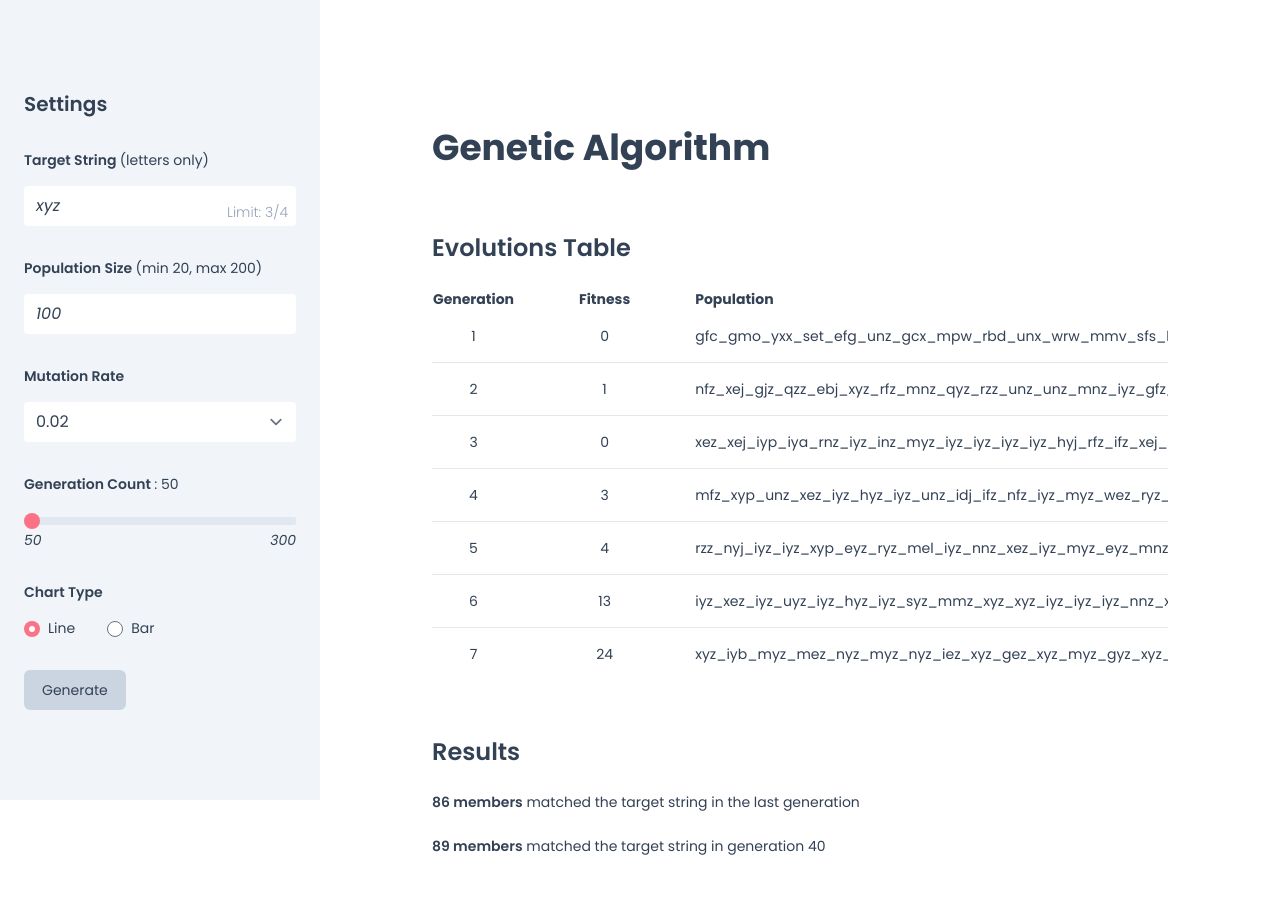
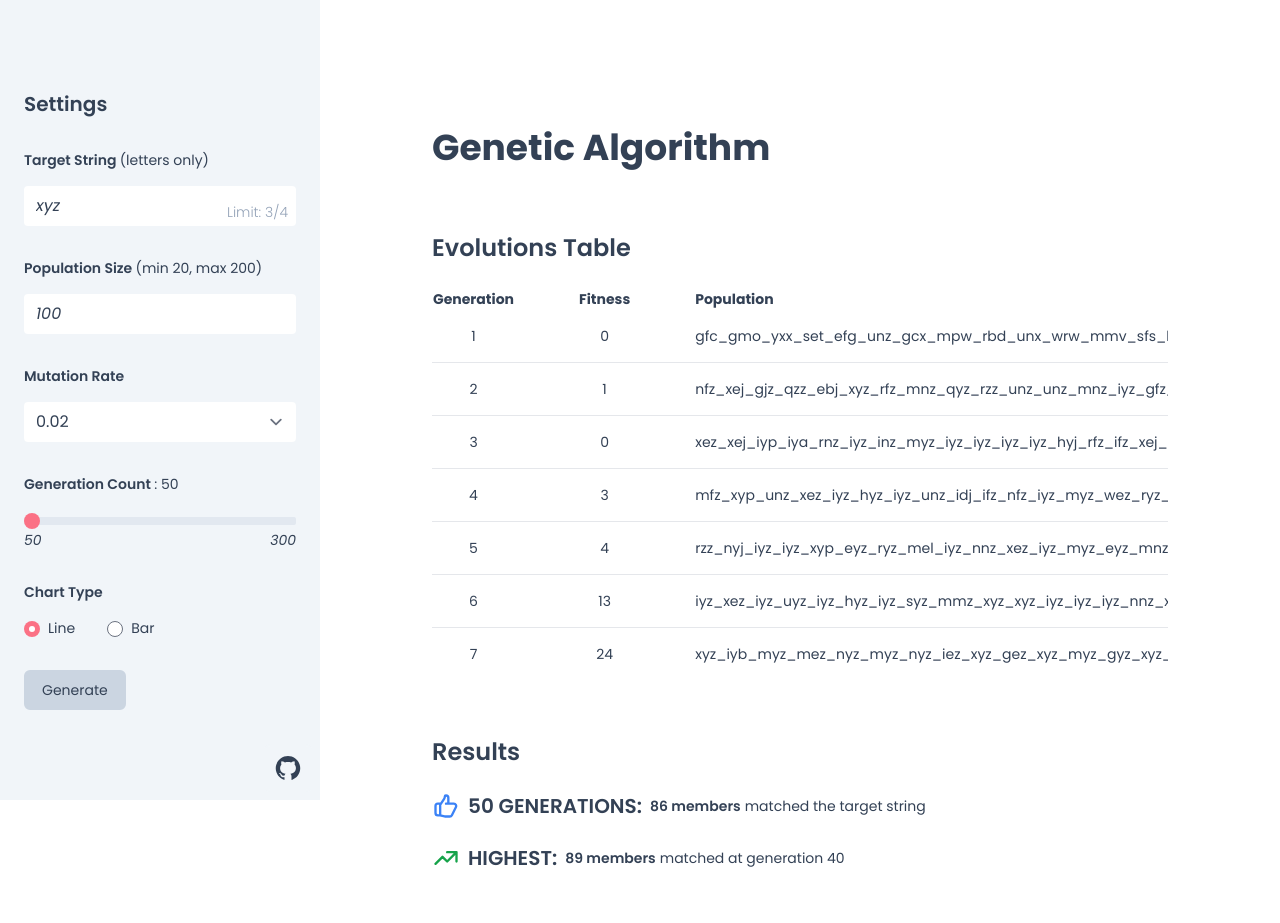
Before and after one commit to Randell-janus/genetic-algorithm, a Next.js app: page / in a window 1280 px wide. Shown: the top 923 px of the page. Built offline with nearby package versions, Linux system fonts and the light colour scheme.

Commit message:
added github source button link, updated results section

```diff
--- a/components/icons.js
+++ b/components/icons.js
@@ -1,3 +1,6 @@
+import Link from "next/link";
+import { AiFillGithub } from "react-icons/ai";
+
 export const ChevronLeft = ({ className }) => {
   return (
     <svg
@@ -31,3 +34,51 @@ export const Settings = ({ className }) => {
     </svg>
   );
 };
+
+export const Trending = ({ className }) => {
+  return (
+    <svg
+      xmlns="http://www.w3.org/2000/svg"
+      className={className}
+      fill="none"
+      viewBox="0 0 24 24"
+      stroke="currentColor"
+      strokeWidth={2}
+    >
+      <path
+        strokeLinecap="round"
+        strokeLinejoin="round"
+        d="M13 7h8m0 0v8m0-8l-8 8-4-4-6 6"
+      />
+    </svg>
+  );
+};
+
+export const ThumbsUp = ({ className }) => {
+  return (
+    <svg
+      xmlns="http://www.w3.org/2000/svg"
+      className={className}
+      fill="none"
+      viewBox="0 0 24 24"
+      stroke="currentColor"
+      strokeWidth={2}
+    >
+      <path
+        strokeLinecap="round"
+        strokeLinejoin="round"
+        d="M14 10h4.764a2 2 0 011.789 2.894l-3.5 7A2 2 0 0115.263 21h-4.017c-.163 0-.326-.02-.485-.06L7 20m7-10V5a2 2 0 00-2-2h-.095c-.5 0-.905.405-.905.905 0 .714-.211 1.412-.608 2.006L7 11v9m7-10h-2M7 20H5a2 2 0 01-2-2v-6a2 2 0 012-2h2.5"
+      />
+    </svg>
+  );
+};
+
+export const GithubLink = ({className}) => {
+  return (
+    <Link href="https://github.com/Randell-janus/genetic-algorithm">
+      <a className={`github-icon-btn ${className}`}>
+        <AiFillGithub className="h-5 w-5 sm:h-7 sm:w-7" />
+      </a>
+    </Link>
+  );
+};
--- a/components/FormComponents.js
+++ b/components/utils.js
@@ -66,6 +66,7 @@ export const InputBox = ({
     />
   );
 };
+
 export const SelectBox = ({ value, onChange, isLoading }) => {
   return (
     <select
@@ -83,3 +84,18 @@ export const SelectBox = ({ value, onChange, isLoading }) => {
     </select>
   );
 };
+
+export const ResultsLayout = ({ children, label, spanText, pText }) => {
+  return (
+    <div className="sm:flex items-center space-x-0 sm:space-x-2 space-y-2 sm:space-y-0">
+      <div className="flex space-x-2">
+        {children}
+        <h3 className="font-semibold">{label}</h3>
+      </div>
+      <p>
+        <span className="font-semibold mr-1">{spanText}</span>
+        {pText}
+      </p>
+    </div>
+  );
+};
--- a/package.json
+++ b/package.json
@@ -14,7 +14,8 @@
     "next": "12.1.5",
     "react": "18.0.0",
     "react-chartjs-2": "^4.1.0",
-    "react-dom": "18.0.0"
+    "react-dom": "18.0.0",
+    "react-icons": "^4.3.1"
   },
   "devDependencies": {
     "autoprefixer": "^10.4.4",
--- a/pages/index.js
+++ b/pages/index.js
@@ -1,4 +1,5 @@
 import Head from "next/head";
+import Link from "next/link";
 import { useState, useEffect } from "react";
 import {
   Chart as ChartJS,
@@ -19,8 +20,15 @@ import {
   RadioButton,
   InputBox,
   SelectBox,
-} from "../components/FormComponents";
-import { ChevronLeft, Settings } from "../components/icons";
+  ResultsLayout,
+} from "../components/utils";
+import {
+  ChevronLeft,
+  Settings,
+  Trending,
+  ThumbsUp,
+  GithubLink,
+} from "../components/icons";
 
 ChartJS.register(
   CategoryScale,
@@ -56,6 +64,7 @@ const TestPage = () => {
   const [count, setCount] = useState(targetString.length);
   const [chartType, setChartType] = useState("line");
   const [navIsOpen, setNavIsOpen] = useState(false);
+  const [resultsGen, setResultsGen] = useState(generationCount);
 
   const handleGenerate = (
     e,
@@ -69,6 +78,7 @@ const TestPage = () => {
     setIsLoading(true);
     const population = new Population(populationSize, target, mutationRate);
     population.evolve(generations);
+    setResultsGen(generations);
     setIsLoading(false);
   };
 
@@ -100,6 +110,11 @@ const TestPage = () => {
   }, []);
   return (
     <div className="min-h-screen lg:flex relative lg:pl-80">
+      <Head>
+        <title>Word Matching - Genetic Algorithm</title>
+        <meta name="description" content="Generated by create next app" />
+        <link rel="icon" href="/favicon.ico" />
+      </Head>
       {/* overlay */}
       {navIsOpen && (
         <div
@@ -107,17 +122,16 @@ const TestPage = () => {
           className="fixed z-10 inset-0 w-full h-full bg-slate-900 opacity-30 lg:hidden"
         ></div>
       )}
-      <Head>
-        <title>Genetic Algorithm</title>
-        <meta name="description" content="Generated by create next app" />
-        <link rel="icon" href="/favicon.ico" />
-      </Head>
-      <div className="fixed bg-white lg:bg-transparent p-2 w-full">
+
+      {/* mobile navbar */}
+      <div className="fixed bg-white lg:bg-transparent p-2 w-full flex items-center justify-between lg:hidden">
         <button onClick={() => setNavIsOpen(true)} className="sidebar-open-btn">
-          <Settings className="h-8 w-8" />
+          <Settings className="h-5 w-5 sm:h-7 sm:w-7" />
         </button>
+        <GithubLink />
       </div>
 
+      {/* SIDEBAR */}
       <nav
         className={`${
           navIsOpen === true ? "translate-x-0" : "-translate-x-full"
@@ -127,8 +141,9 @@ const TestPage = () => {
           onClick={() => setNavIsOpen(false)}
           className="sidebar-close-btn"
         >
-          <ChevronLeft className="h-8 w-8" />
+          <ChevronLeft className="h-5 w-5 sm:h-7 sm:w-7" />
         </button>
+        <GithubLink className="absolute bottom-2 right-2 hidden lg:block border-slate-100" />
         <div className="space-y-8 w-full px-4 sm:px-6">
           <h3 className="font-semibold">Settings</h3>
           <form
@@ -235,19 +250,22 @@ const TestPage = () => {
         {/* results section */}
         <div className="space-y-6">
           <h2 className="font-semibold">Results</h2>
-          <p>
-            <span className="font-semibold">
-              {chartDataY[chartDataY.length - 1]} members
-            </span>{" "}
-            matched the target string in the last generation
-          </p>
-          <p>
-            <span className="font-semibold">
-              {Math.max(...chartDataY)} members
-            </span>{" "}
-            matched the target string in generation{" "}
-            {chartDataY.indexOf(Math.max(...chartDataY)) + 1}
-          </p>
+          <ResultsLayout
+            label={`${resultsGen} GENERATIONS:`}
+            spanText={`${chartDataY[chartDataY.length - 1]} members`}
+            pText="matched the target string"
+          >
+            <ThumbsUp className="h-5 w-5 sm:h-7 sm:w-7 text-blue-500" />
+          </ResultsLayout>
+          <ResultsLayout
+            label="HIGHEST:"
+            spanText={`${Math.max(...chartDataY)} members`}
+            pText={`matched at generation ${
+              chartDataY.indexOf(Math.max(...chartDataY)) + 1
+            }`}
+          >
+            <Trending className="h-5 w-5 sm:h-7 sm:w-7 text-green-600" />
+          </ResultsLayout>
         </div>
         {/* chart */}
         <div className="space-y-4">
--- a/styles/globals.css
+++ b/styles/globals.css
@@ -41,7 +41,13 @@
   }
 
   .sidebar-open-btn {
-    @apply top-2 left-2 lg:hidden z-10;
+    @apply top-2 left-2;
+    @apply icon-btn;
+    @apply border-white text-slate-700;
+    @apply active:text-white;
+  }
+
+  .github-icon-btn {
     @apply icon-btn;
     @apply border-white text-slate-700;
     @apply active:text-white;
@@ -60,7 +66,7 @@
 }
 
 .main-container {
-  @apply py-32 flex-grow space-y-8 sm:space-y-16;
+  @apply py-32 flex-grow space-y-12 sm:space-y-16;
   @apply px-6 sm:px-8 md:px-16 xl:px-28;
   @apply max-w-2xl md:max-w-4xl xl:max-w-7xl mx-auto;
 }
```
Also changed, not shown: 1 other file (tests, documents, lock files or other folders).
